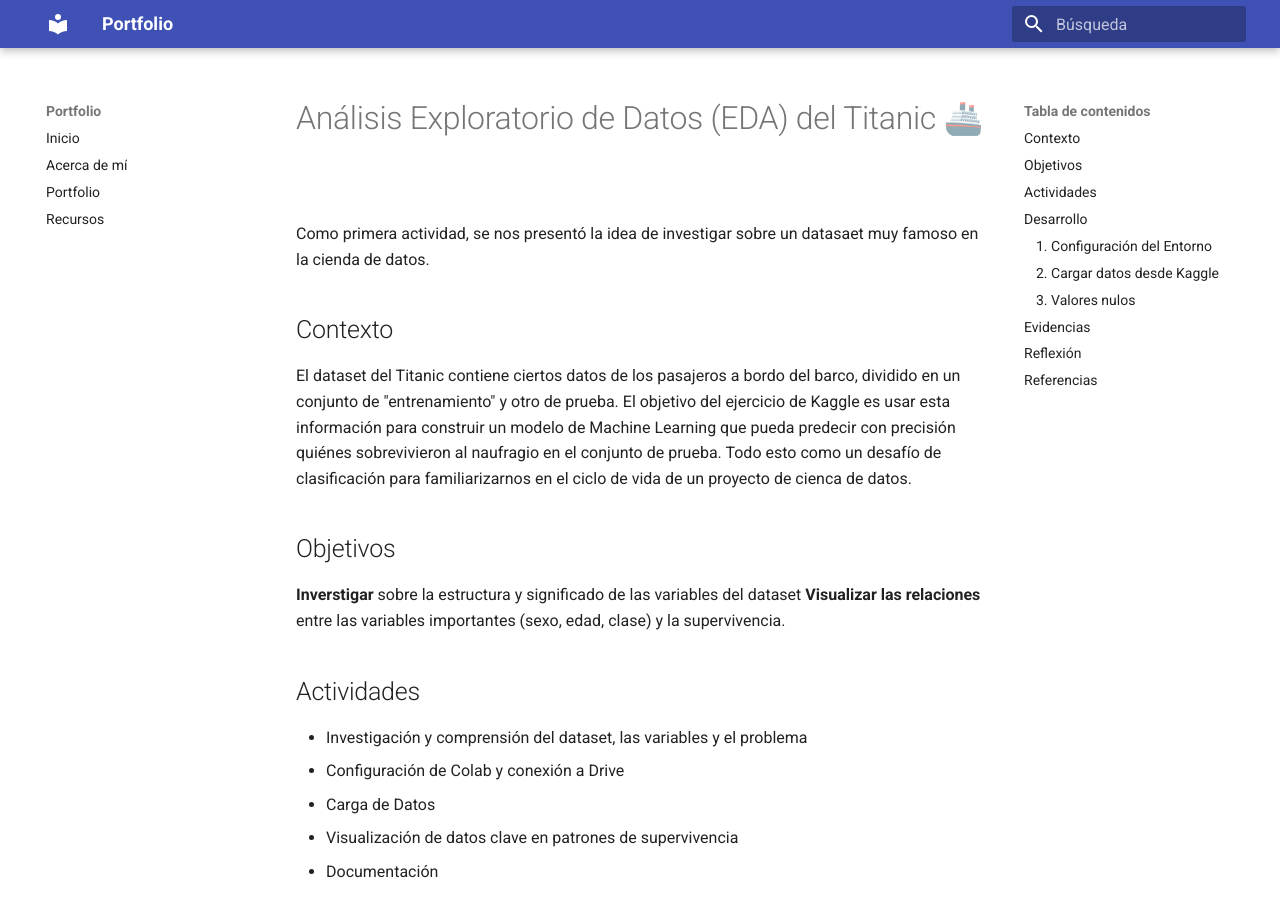
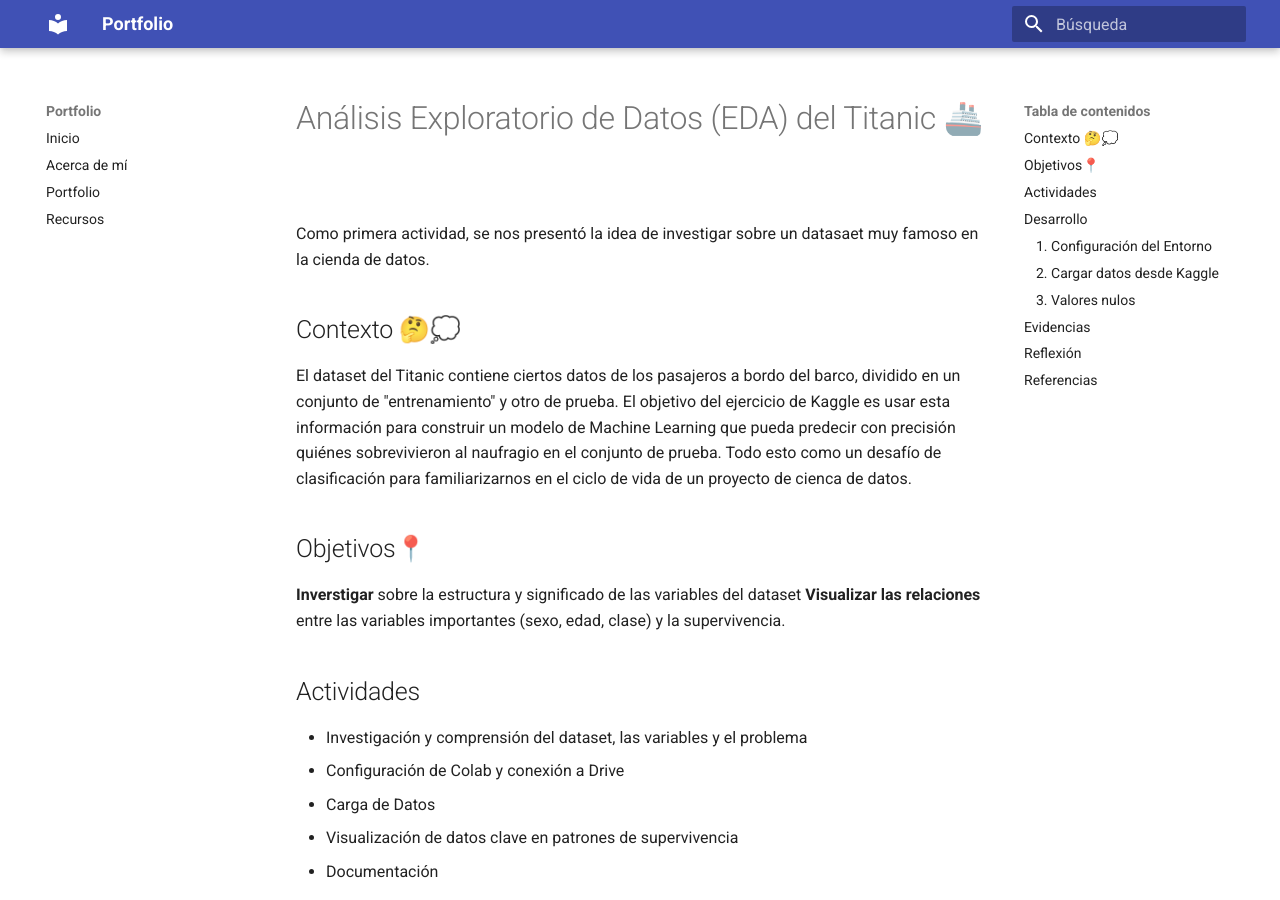
Before and after one commit to iaravitabar/ia-portafolio, an MkDocs documentation site: the page built from docs/portfolio/Titanic.md, in a window 1280 px wide and 900 px high. Built offline with MkDocs 1.6.1 and Material for MkDocs 9.7.7, drawn with Linux system fonts in a browser that asks for light colours; some of the changed text lies outside the part shown.

Commit message:
Update Titanic.md

```diff
--- a/docs/portfolio/Titanic.md
+++ b/docs/portfolio/Titanic.md
@@ -7,10 +7,10 @@ date: 12-08-2025
 
 Como primera actividad, se nos presentó la idea de investigar sobre un datasaet muy famoso en la cienda de datos.
 
-## Contexto
+## Contexto 🤔💭
 El dataset del Titanic contiene ciertos datos de los pasajeros a bordo del barco, dividido en un conjunto de "entrenamiento" y otro de prueba. El objetivo del ejercicio de Kaggle es usar esta información para construir un modelo de Machine Learning que pueda predecir con precisión quiénes sobrevivieron al naufragio en el conjunto de prueba. Todo esto como un desafío de clasificación para familiarizarnos en el ciclo de vida de un proyecto de cienca de datos.
 
-## Objetivos
+## Objetivos📍
 **Inverstigar** sobre la estructura y significado de las variables del dataset
 **Visualizar las relaciones** entre las variables importantes (sexo, edad, clase) y la supervivencia.
 
@@ -104,7 +104,11 @@ Click para ampliar (lightbox):
 
 ![Panel de Visualizaciones del EDA del Titanic] (../assets/Titanic2.png){ width="700" }
 
-**Hallazgos**
+Click para ampliar (lightbox):
+
+[![Vista previa](../assets/Titanic2.png){ width="280" }](../assets/Titanic2.png)
+
+**Hallazgos** 🤓
 
 1.  **Sexo:** Las mujeres tuvieron una tasa de supervivencia bastante mayor que los hombres
 2.  **Clase Socioeconómica (Pclass):** Los pasajeros de primera clase tuvieron la mayor tasa de supervivencia, mientras que los de tercera clase tuvieron la menor
@@ -117,5 +121,6 @@ Este análisis fue de mucha ayuda para empezar a familiarizarme con el dataset y
 
 
 
+
 ## Referencias
 - [Página de la competencia del Titanic en Kaggle](https://www.kaggle.com/competitions/titanic)
```
